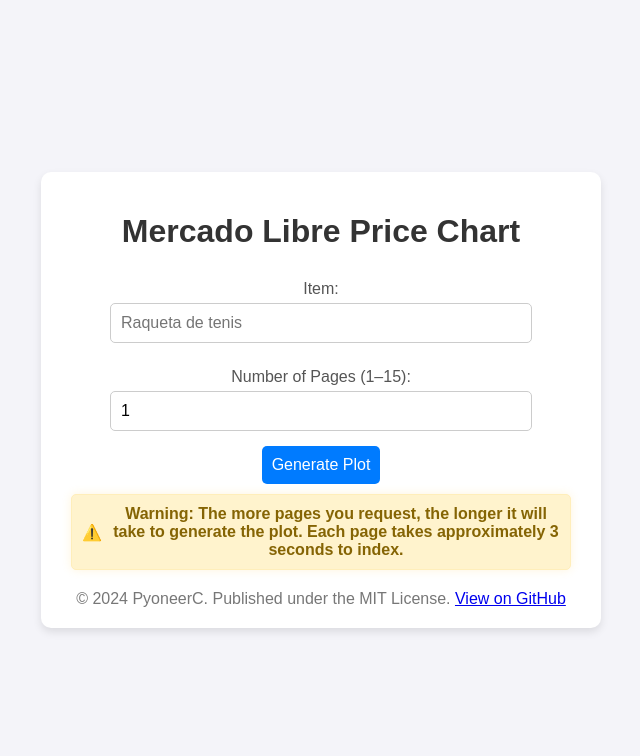
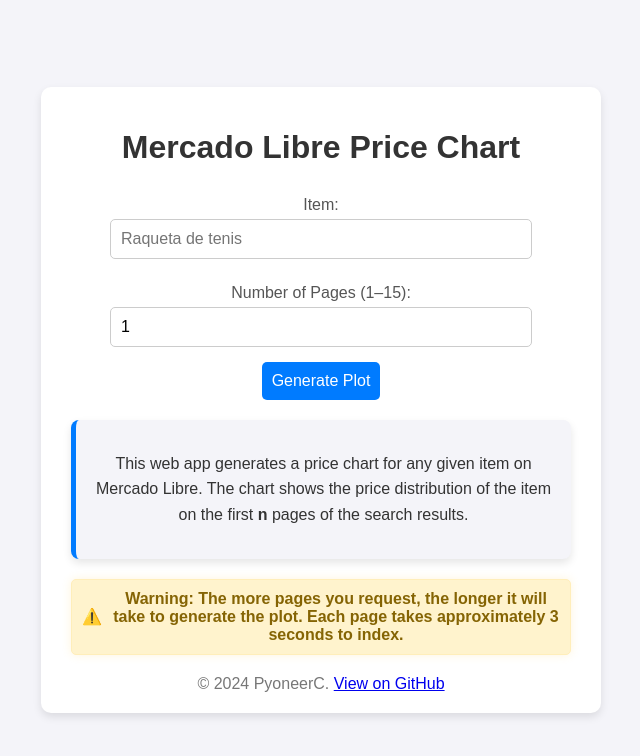
Before and after one commit to pyoneerC/Mercadix, a Flask app: page / in a window 1280 px wide. Shown: the top 756 px of the page, without its empty margins (319-959 px from the left). Run offline with Flask 3, Linux system fonts and the light colour scheme.

Commit message:
app explanation

```diff
--- a/static/css/idxstyle.css
+++ b/static/css/idxstyle.css
@@ -105,3 +105,16 @@ button:hover {
     content: "⚠️";
     margin-right: 10px;
 }
+
+.explanation {
+    font-size: 16px;
+    line-height: 1.6;
+    color: #333;
+    background-color: #f4f4f9;
+    border-left: 5px solid #007bff;
+    border-radius: 8px;
+    padding: 15px;
+    margin: 20px 0;
+    box-shadow: 0 4px 8px rgba(0, 0, 0, 0.1);
+    text-align: center;
+}
--- a/templates/index.html
+++ b/templates/index.html
@@ -18,11 +18,17 @@
             <button type="submit" id="submit-button">Generate Plot</button>
             <div class="spinner" id="spinner"></div>
         </form>
+        <div class="explanation">
+            <p>
+                This web app generates a price chart for any given item on Mercado Libre.
+                The chart shows the price distribution of the item on the first <strong>n</strong> pages of the search results.
+            </p>
+        </div>
         <div class="warning-message">
             Warning: The more pages you request, the longer it will take to generate the plot. Each page takes approximately 3 seconds to index.
         </div>
         <div class="footer">
-            &copy; 2024 PyoneerC. Published under the MIT License.
+            &copy; 2024 PyoneerC.
             <a href="https://github.com/pyoneerC/mercado-libre-price-chart" target="_blank">View on GitHub</a>
         </div>
     </div>
```
